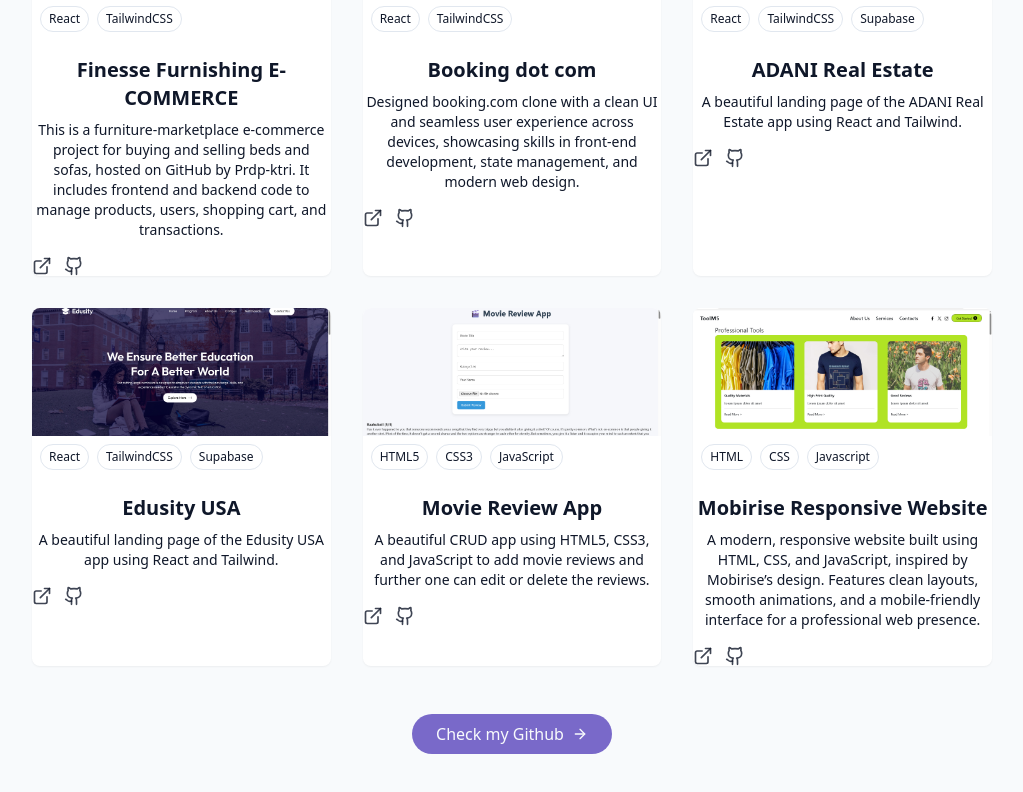
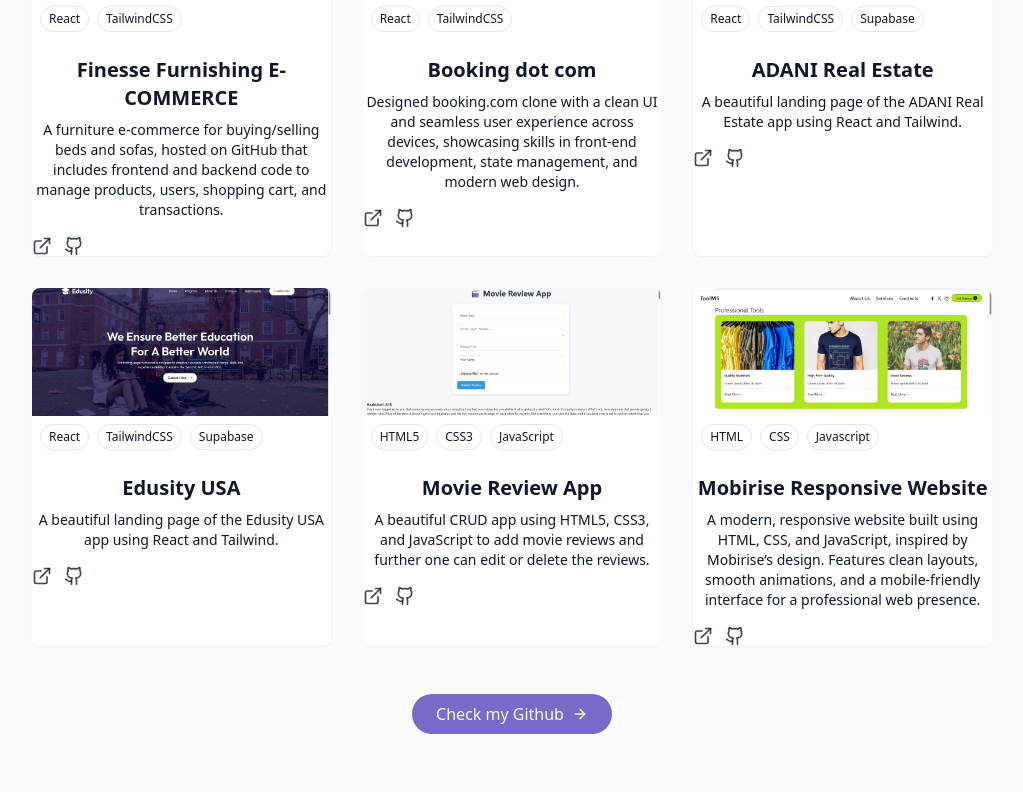
Before and after one commit to Prdp-ktri/September-2025-portfolio, a React (Vite) app: page / in a window 1280 px wide. Shown: the part 2988-3780 px from the top of the page, without its empty margins (128-1151 px from the left). Built offline with nearby package versions, Linux system fonts and the light colour scheme.

Commit message:
commit description of 1st project
commit description of 1st project

```diff
--- a/src/components/ProjectsSection.jsx
+++ b/src/components/ProjectsSection.jsx
@@ -6,7 +6,7 @@
     id: 1,
     title: "Finesse Furnishing E-COMMERCE",
     description:
-      "This is a furniture-marketplace e-commerce project for buying and selling beds and sofas, hosted on GitHub by Prdp-ktri. It includes frontend and backend code to manage products, users, shopping cart, and transactions.",
+      "A furniture e-commerce for buying/selling beds and sofas, hosted on GitHub that includes frontend and backend code to manage products, users, shopping cart, and transactions.",
     demoUrl: "",
     tags: ["React", "TailwindCSS"],
     githubUrl: "https://github.com/Prdp-ktri/bed-n-sofa-E-commerce-project",
```
